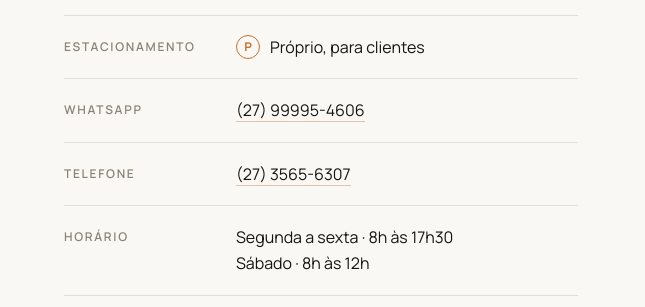
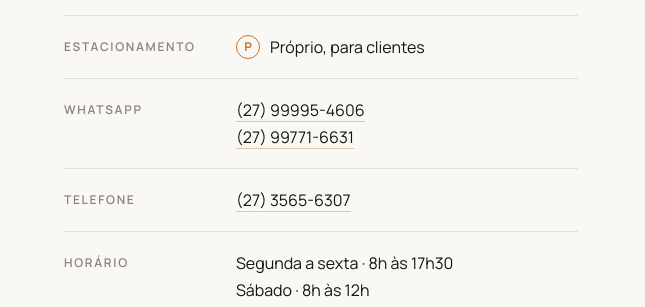
Before and after one commit to EndryusSchmidel/eletrovolts-landing, a plain HTML site: page index.html in a window 1280 px wide. Shown: the part 5511-5818 px from the top of the page, 0-645 px from the left. Drawn offline with Linux system fonts and the light colour scheme; animation ran at ten frames a second.

Commit message:
Visite: adiciona segundo WhatsApp (27) 99771-6631
Co-Authored-By: Claude Opus 5.5 <noreply@anthropic.com>

```diff
--- a/index.html
+++ b/index.html
@@ -372,7 +372,7 @@
             </div>
             <div>
               <dt>WhatsApp</dt>
-              <dd><a href="https://wa.me/5527999954606" target="_blank" rel="noopener">(27) 99995-4606</a></dd>
+              <dd><a href="https://wa.me/5527999954606" target="_blank" rel="noopener">(27) 99995-4606</a><br /><a href="https://wa.me/5527997716631" target="_blank" rel="noopener">(27) 99771-6631</a></dd>
             </div>
             <div>
               <dt>Telefone</dt>
```
